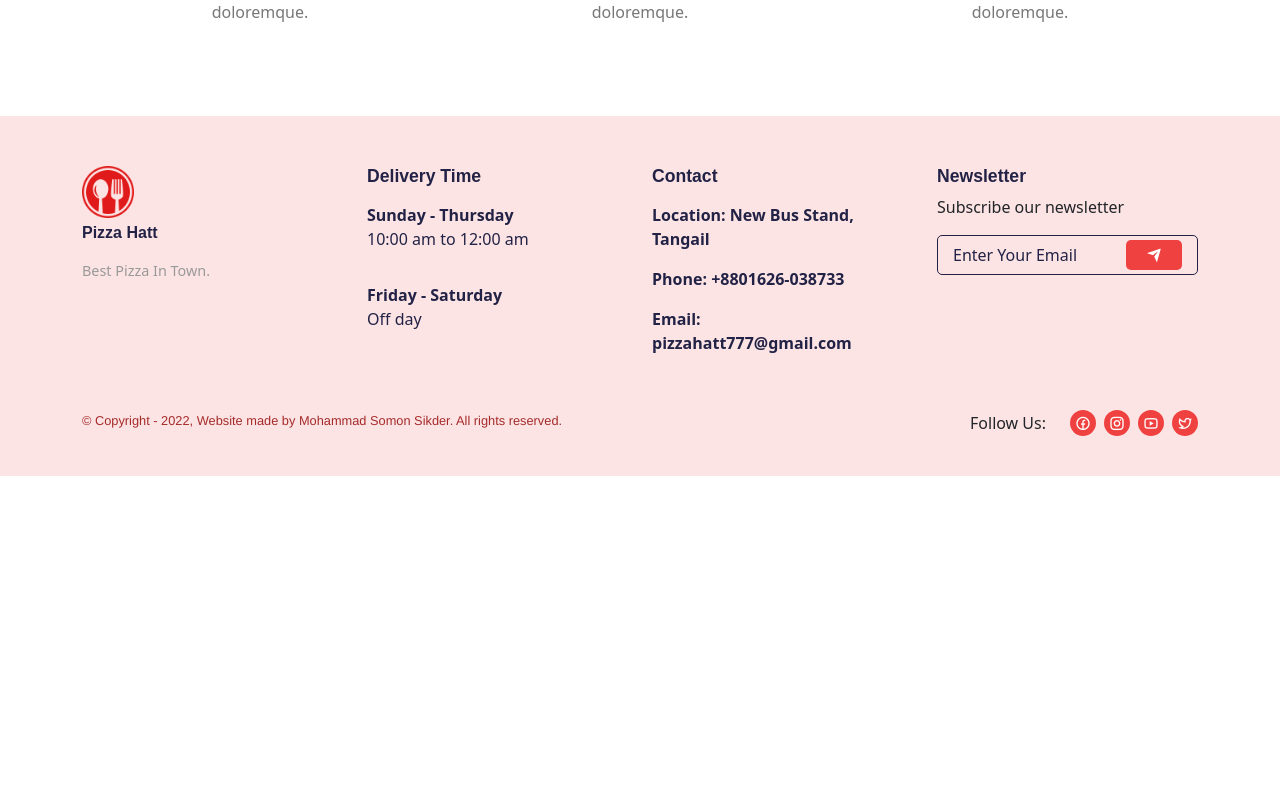
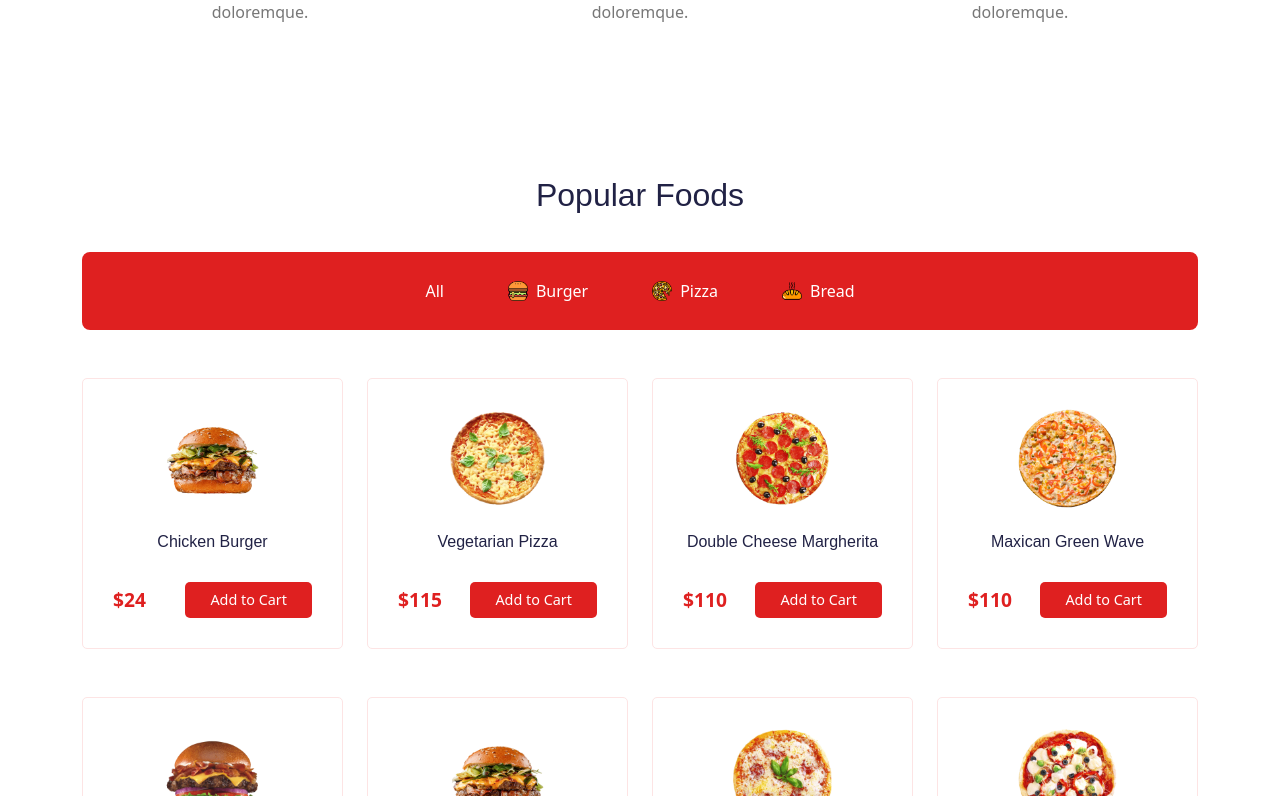
Before and after one commit to SomonSikder/pizza-delivery-react-app, a React (Create React App) app: page /home in a window 1280 px wide. Shown: the part 1524-2320 px from the top of the page. Before the commit the page ends 2000 px from the top, so only its background shows below. Built offline with nearby package versions, Linux system fonts and the light colour scheme; a web font is replaced by a local one.

Commit message:
Product-card Design

```diff
--- a/src/assets/fake-data/products.js
+++ b/src/assets/fake-data/products.js
@@ -13,7 +13,7 @@ import product_03_image_03 from "../images/product_3.3.jpg";
 
 import product_04_image_01 from "../images/product_4.1.jpg";
 import product_04_image_02 from "../images/product_4.2.jpg";
-import product_04_image_03 from "../images/product_4.3.jpg";
+import product_04_image_03 from "../images/product_4.3.png";
 
 import product_05_image_01 from "../images/product_04.jpg";
 import product_05_image_02 from "../images/product_08.jpg";
--- /dev/null
+++ b/src/components/UI/product-card/ProductCard.jsx
@@ -0,0 +1,43 @@
+import React from "react";
+import "../../../styles/product-card.css";
+
+import { Link } from "react-router-dom";
+
+// import { useDispatch } from "react-redux";
+// import { cartActions } from "../../../store/shopping-cart/cartSlice";
+
+const ProductCard = (props) => {
+  const { id, title, image01, price } = props.item;
+  //   const dispatch = useDispatch();
+
+  //   const addToCart = () => {
+  //     dispatch(
+  //       cartActions.addItem({
+  //         id,
+  //         title,
+  //         image01,
+  //         price,
+  //       })
+  //     );
+  //   };
+
+  return (
+    <div className="product__item">
+      <div className="product__img">
+        <img src={image01} alt="product-img" className="w-50" />
+      </div>
+
+      <div className="product__content">
+        <h5>
+          <Link to={`/food/${id}`}>{title}</Link>
+        </h5>
+        <div className=" d-flex align-items-center justify-content-between ">
+          <span className="product__price">${price}</span>
+          <button className="addTOCart__btn">Add to Cart</button>
+        </div>
+      </div>
+    </div>
+  );
+};
+
+export default ProductCard;
--- a/src/index.css
+++ b/src/index.css
@@ -21,6 +21,7 @@ a {
   text-decoration: none;
   color: unset;
 }
+
 h1,
 h2 {
   font-size: 2.1rem;
--- a/src/pages/Home.jsx
+++ b/src/pages/Home.jsx
@@ -11,6 +11,14 @@ import Category from "../components/UI/category/Category";
 import featureImg01 from "../assets/images/service-01.png";
 import featureImg02 from "../assets/images/service-02.png";
 import featureImg03 from "../assets/images/service-03.png";
+
+import products from "../assets/fake-data/products.js";
+
+import foodCategoryImg01 from "../assets/images/hamburger.png";
+import foodCategoryImg02 from "../assets/images/pizza.png";
+import foodCategoryImg03 from "../assets/images/bread.png";
+
+import ProductCard from "../components/UI/product-card/ProductCard.jsx";
 
 const featureData = [
   {
@@ -122,6 +130,42 @@ function Home(props) {
           </Row>
         </Container>
       </section>
+
+      <section>
+        <Container>
+          <Row>
+            <Col lg="12" className="text-center">
+              <h2>Popular Foods</h2>
+            </Col>
+
+            <Col lg="12">
+              <div className="food__category d-flex align-items-center justify-content-center gap-4">
+                <button className={`all__btn  `}>All</button>
+                <button className={`d-flex align-items-center gap-2 `}>
+                  <img src={foodCategoryImg01} alt="" />
+                  Burger
+                </button>
+
+                <button className={`d-flex align-items-center gap-2 `}>
+                  <img src={foodCategoryImg02} alt="" />
+                  Pizza
+                </button>
+
+                <button className={`d-flex align-items-center gap-2`}>
+                  <img src={foodCategoryImg03} alt="" />
+                  Bread
+                </button>
+              </div>
+            </Col>
+
+            {products.map((item) => (
+              <Col lg="3" md="4" sm="6" xs="6" key={item.id} className="mt-5">
+                <ProductCard item={item} />
+              </Col>
+            ))}
+          </Row>
+        </Container>
+      </section>
     </Helmet>
   );
 }
--- /dev/null
+++ b/src/styles/product-card.css
@@ -0,0 +1,54 @@
+.product__item {
+  border: 1px solid #fde4e4;
+  text-align: center;
+  padding: 30px;
+  border-radius: 5px;
+  cursor: pointer;
+}
+
+.product__img {
+  margin-bottom: 20px;
+  transition: 0.4s;
+}
+
+.product__img:hover {
+  transform: scale(1.2);
+}
+
+.product__content h5 a {
+  text-decoration: none;
+  color: #212245;
+  font-size: 1rem;
+}
+
+.product__content h5 {
+  margin-bottom: 30px;
+}
+
+.product__price {
+  font-weight: 600;
+  font-size: 1.2rem;
+  color: #df2020;
+}
+
+.addTOCart__btn {
+  border: none;
+  padding: 7px 25px;
+  background: #df2020;
+  color: #fff;
+  border-radius: 5px;
+  font-size: 0.9rem;
+}
+
+@media only screen and (max-width: 992px) {
+  .product__content h5 a {
+    font-size: 0.8rem;
+  }
+  .product__item {
+    padding: 20px;
+  }
+  .addTOCart__btn {
+    padding: 5px 15px;
+    font-size: 0.7rem;
+  }
+}
```
